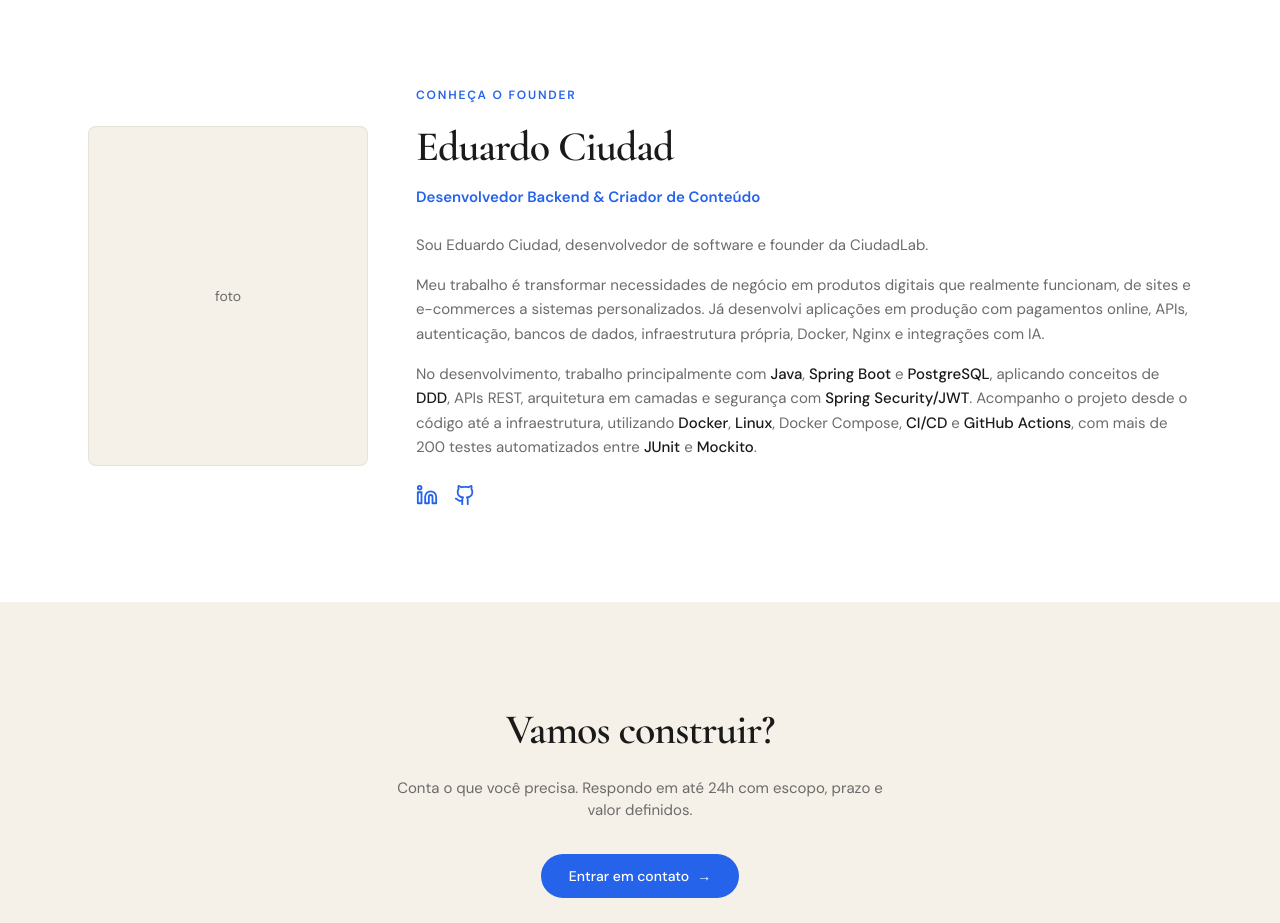
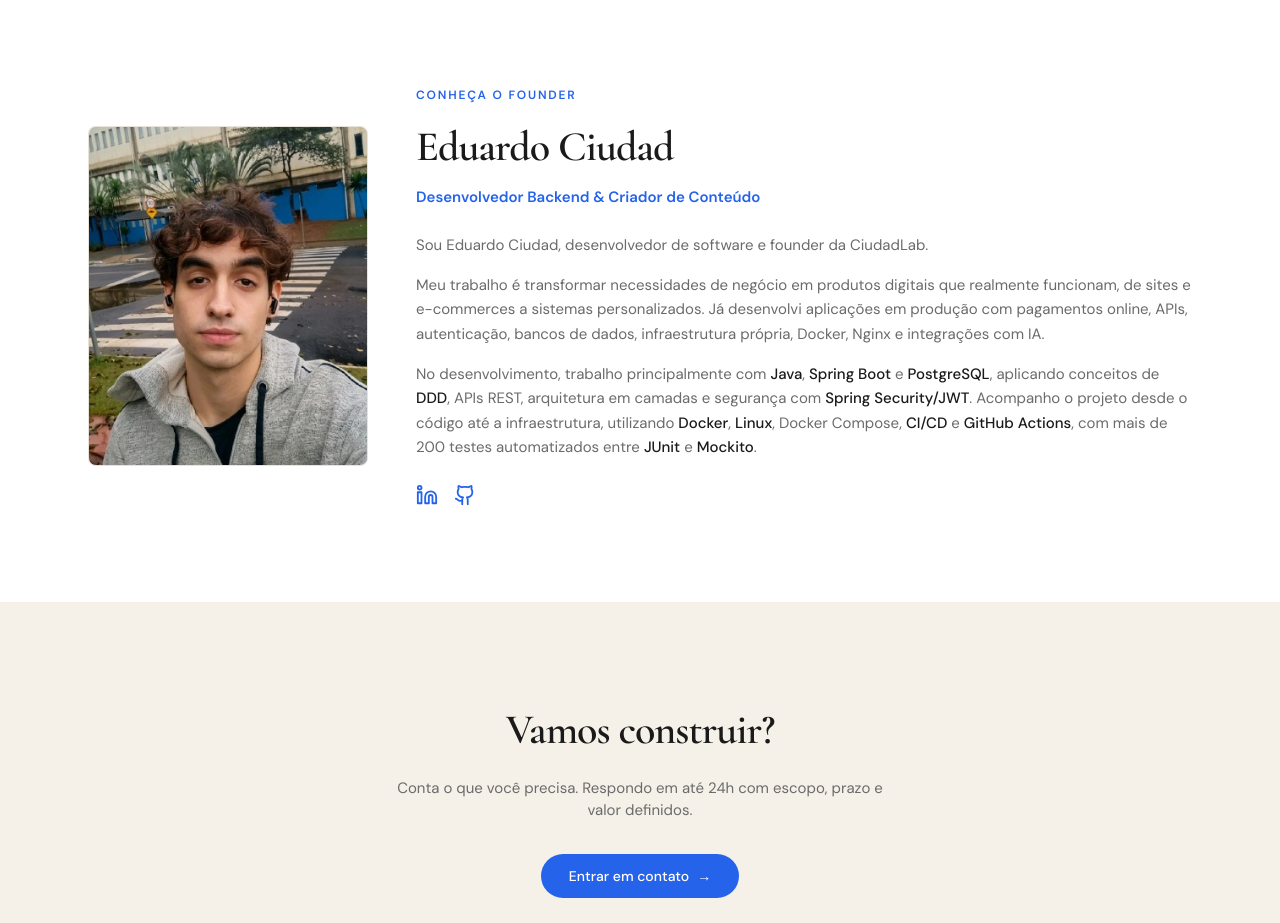
Before and after one commit to eduardo-Ciudad/ciudad.dev, a Next.js app: page / in a window 1280 px wide. Shown: the part 4600-5523 px from the top of the page. Built offline with nearby package versions, Linux system fonts and the light colour scheme.

Commit message:
feat(about): add real founder photo
Co-Authored-By: Claude Opus 4.6 <noreply@anthropic.com>

```diff
--- a/src/components/About.tsx
+++ b/src/components/About.tsx
@@ -1,5 +1,6 @@
 "use client";
 
+import Image from "next/image";
 import { LinkedinIcon, GithubIcon } from "./icons";
 import { ScrollReveal } from "./ScrollReveal";
 
@@ -9,8 +10,13 @@ export function About() {
       <div className="max-w-6xl mx-auto px-6">
         <div className="flex flex-col md:flex-row items-center gap-10 md:gap-12">
           <ScrollReveal className="shrink-0">
-            <div className="w-[240px] h-[300px] md:w-[280px] md:h-[340px] rounded-lg bg-surface border border-card-border flex items-center justify-center overflow-hidden">
-              <span className="text-muted text-sm">foto</span>
+            <div className="relative w-[240px] h-[300px] md:w-[280px] md:h-[340px] rounded-lg bg-surface border border-card-border overflow-hidden">
+              <Image
+                src="/img/founder.jpg"
+                alt="Eduardo Ciudad, founder da CiudadLab"
+                fill
+                className="object-cover"
+              />
             </div>
           </ScrollReveal>
 
```
Also changed, not shown: public/img/founder.jpg (added).
